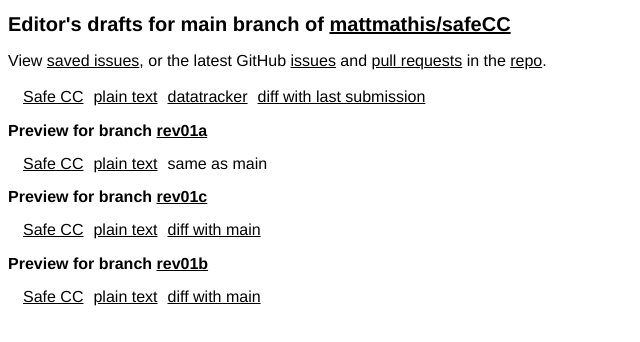
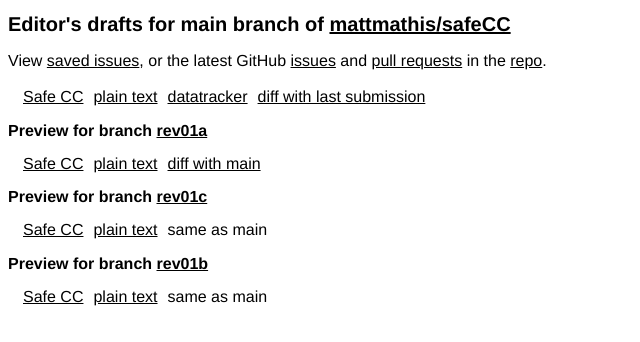
Before and after one commit to mattmathis/safeCC, a plain HTML site: page index.html in a window 1280 px wide. Shown: the full height of the page, 0-640 px from the left. Drawn offline with Linux system fonts and the light colour scheme.

Commit message:
Script updating gh-pages from 8a4046c. [ci skip]

```diff
--- a/index.html
+++ b/index.html
@@ -29,7 +29,7 @@
       <tr>
         <td><a href="rev01a/draft-mathis-tsvwg-safecc.html" class="html draft-mathis-tsvwg-safecc" title="Safe Congestion Control (HTML)">Safe CC</a></td>
         <td><a href="rev01a/draft-mathis-tsvwg-safecc.txt" class="txt draft-mathis-tsvwg-safecc" title="Safe Congestion Control (Text)">plain text</a></td>
-        <td>same as main</td>
+        <td><a href="https://www.ietf.org/rfcdiff?url1=https://mattmathis.github.io/safeCC/draft-mathis-tsvwg-safecc.txt&amp;url2=https://mattmathis.github.io/safeCC/rev01a/draft-mathis-tsvwg-safecc.txt" class="diff draft-mathis-tsvwg-safecc">diff with main</a></td>
       </tr>
     </table>
     <h2>Preview for branch <a href="rev01c">rev01c</a></h2>
@@ -37,7 +37,7 @@
       <tr>
         <td><a href="rev01c/draft-mathis-tsvwg-safecc.html" class="html draft-mathis-tsvwg-safecc" title="Safe Congestion Control (HTML)">Safe CC</a></td>
         <td><a href="rev01c/draft-mathis-tsvwg-safecc.txt" class="txt draft-mathis-tsvwg-safecc" title="Safe Congestion Control (Text)">plain text</a></td>
-        <td><a href="https://www.ietf.org/rfcdiff?url1=https://mattmathis.github.io/safeCC/draft-mathis-tsvwg-safecc.txt&amp;url2=https://mattmathis.github.io/safeCC/rev01c/draft-mathis-tsvwg-safecc.txt" class="diff draft-mathis-tsvwg-safecc">diff with main</a></td>
+        <td>same as main</td>
       </tr>
     </table>
     <h2>Preview for branch <a href="rev01b">rev01b</a></h2>
@@ -45,7 +45,7 @@
       <tr>
         <td><a href="rev01b/draft-mathis-tsvwg-safecc.html" class="html draft-mathis-tsvwg-safecc" title="Safe Congestion Control (HTML)">Safe CC</a></td>
         <td><a href="rev01b/draft-mathis-tsvwg-safecc.txt" class="txt draft-mathis-tsvwg-safecc" title="Safe Congestion Control (Text)">plain text</a></td>
-        <td><a href="https://www.ietf.org/rfcdiff?url1=https://mattmathis.github.io/safeCC/draft-mathis-tsvwg-safecc.txt&amp;url2=https://mattmathis.github.io/safeCC/rev01b/draft-mathis-tsvwg-safecc.txt" class="diff draft-mathis-tsvwg-safecc">diff with main</a></td>
+        <td>same as main</td>
       </tr>
     </table>
     <script>
```
Also changed, not shown: draft-mathis-tsvwg-safecc.html (+2 -2 lines), draft-mathis-tsvwg-safecc.txt.
